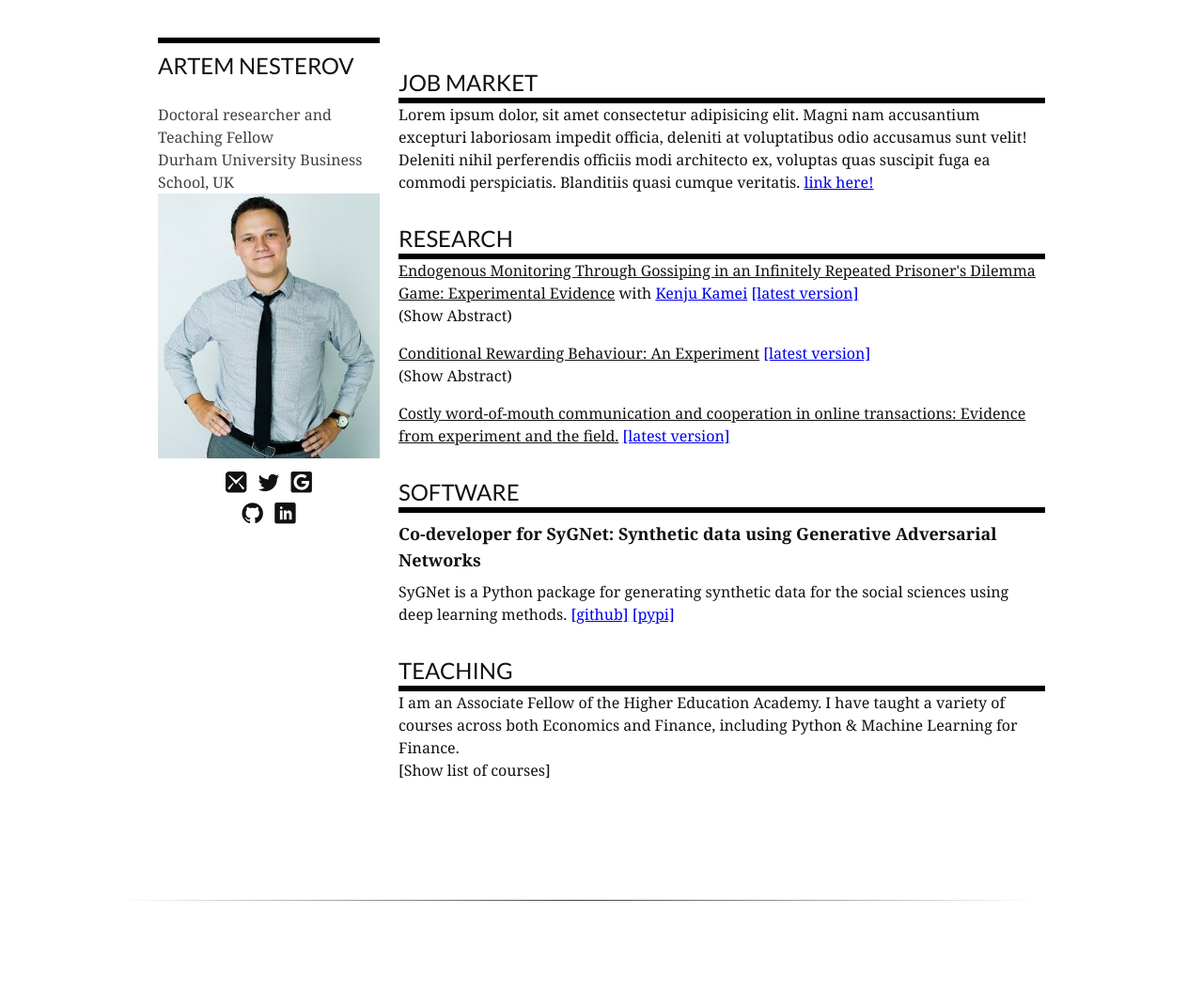
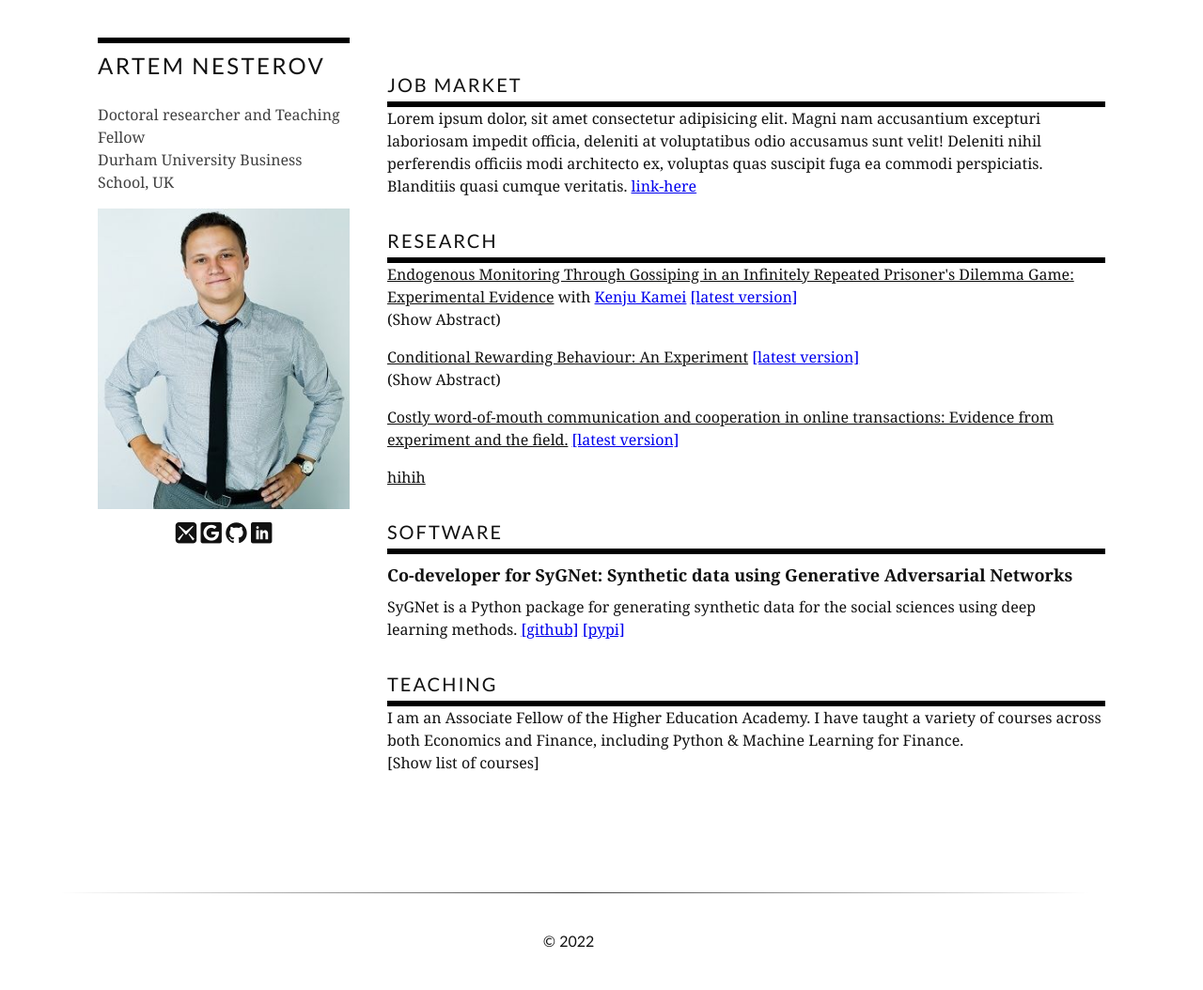
Before and after one commit to Mudassir-Nawaz/artem, a Jekyll site: the page built from index.md, in a window 1280 px wide. Shown: the whole page at 94% size. Built offline with Jekyll 4.4.1, drawn with Linux system fonts in a browser that asks for light colours; some web fonts are replaced; before the commit the page ends 959 px from its top, so only the background shows below that.

Commit message:
for review

```diff
--- /dev/null
+++ b/_data/jobmarket.yml
@@ -0,0 +1,3 @@
+- job-market: Lorem ipsum dolor, sit amet consectetur adipisicing elit. Magni nam accusantium excepturi laboriosam impedit officia, deleniti at voluptatibus odio accusamus sunt velit! Deleniti nihil perferendis officiis modi architecto ex, voluptas quas suscipit fuga ea commodi perspiciatis. Blanditiis quasi cumque veritatis.
+  link-title: link-here
+  link: "#"
--- /dev/null
+++ b/_data/research.yml
@@ -0,0 +1 @@
+- title: hihih
--- a/_includes/footer.html
+++ b/_includes/footer.html
@@ -8,9 +8,9 @@
       </li>
     {% endfor %}
   </ul> -->
-<!-- <div class="credits">
-<!-- <span>&copy; {{ site.time | date: '%Y' }} &nbsp;&nbsp;{{site.author | upcase }}</span></br> <br>    -->
-<!-- </div>    -->
+<div class="credits">
+<span>&copy; {{ site.time | date: '%Y' }} &nbsp;&nbsp;{{site.author | upcase }}</span></br> <br>
+</div>
 </footer>
 
 <script src="{{ "/js/script.js" | relative_url }}"></script>
--- a/_layouts/full-width.html
+++ b/_layouts/full-width.html
@@ -1,34 +1,34 @@
 <!DOCTYPE html>
 <html>
   {% include head.html %}
-  <body class="full-width font-Lato">
+  <body style="width: 100% !important; margin: 0 auto !important;" class="full-width font-Lato">
     {% include header.html %}
     <section class="p-10">
-      <div class="">
+      <div class="container mx-auto">
         <div class="flex flex-col md:flex-row">
           <div class="border-t-[6px] border-black w-full md:w-1/4 py-2">
-            <h1 class="text-bold text-2xl">ARTEM NESTEROV</h1>
+            <h1 class="text-bold text-2xl tracking-widest">ARTEM NESTEROV</h1>
             <span class="block mt-6 font-serif text-neutral-700">{{ page.sub-heading }}</span>
             <span class="block font-serif text-neutral-700">{{ page.school }}</span>
-            <img src="{{'assets/img/nesterov_jpeg.jpg'}}" alt="">
+            <img src="{{'assets/img/nesterov_jpeg.jpg'}}" alt="" class="mt-4">
             <ul class="footer-links mt-4">
-              <li><a href="mailto:hate@spam.net"><span class="icon-mail3"></span></a></li>
+              <a target="_blank" href="mailto:artem.nesterov@durham.ac.uk"><span class="icon-mail3"></span></a>
               {% for entry in site.data.social %}
-                <li>
-                  <a href="{{ entry.link }}"><span class="{{ entry.icon }}"></span></a>
-                </li>
+                <a target="_blank" href="{{ entry.link }}"><span class="{{ entry.icon }}"></span></a>
               {% endfor %}
             </ul>
           </div>
-          <div class="w-full md:w-3/4 mt-8 pl-5">
+          <div class="w-full md:w-3/4 mt-8 pl-10">
             <div class="mb-8">
-              <h1 class="text-bold text-2xl">JOB MARKET</h1>
+              <h1 class="text-bold text-xl my-1 tracking-widest">JOB MARKET</h1>
+              {% for entry in site.data.jobmarket %}
               <div class="border-t-[6px] border-black font-serif">
-                {{ page.job-market }} <a href="#" class="text-blue-600" style="all: revert;">{{ page.link-text }}</a>
+                {{ entry.job-market }} <a href="{{ entry.link }}" class="text-blue-600" style="all: revert;">{{ entry.link-title }}</a>
               </div>
+              {% endfor %}
             </div>
             <div class="mb-8">
-              <h1 class="text-bold text-2xl">RESEARCH</h1>
+              <h1 class="text-bold text-xl my-1 tracking-widest">RESEARCH</h1>
               <div class="border-t-[6px] border-black font-serif space-y-4">
                 <div>
                   <span class="underline">Endogenous Monitoring Through Gossiping in an Infinitely Repeated Prisoner's Dilemma Game: Experimental Evidence</span> with <a style="all: revert;" href="https://sites.google.com/site/kenjukamei2011/">Kenju Kamei</a>
@@ -60,17 +60,22 @@
                     </p>
                   </div> -->
                 </div>
+                {% for entry in site.data.research %}
+                  <div>
+                    <span class="underline">{{ entry.title }}</span>
+                  </div>
+                {% endfor %}
               </div>
             </div>
             <div class="mb-8">
-              <h1 class="text-bold text-2xl">SOFTWARE</h1>
+              <h1 class="text-bold text-xl my-1 tracking-widest">SOFTWARE</h1>
               <div class="border-t-[6px] border-black font-serif">
                 <p class="font-bold text-lg mt-2" style="width: 100%;" >Co-developer for SyGNet: Synthetic data using Generative Adversarial Networks</p>
                 <p class="text-base  mt-2" style="width: 100%;" >SyGNet is a Python package for generating synthetic data for the social sciences using deep learning methods. <a target="_blank" href="https://github.com/tsrobinson/SyGNet" style="all: revert;">[github]</a> <a target="_blank" href="https://pypi.org/project/sygnet/" style="all: revert;"> [pypi]</a></p>
               </div>
             </div>
             <div class="mb-8">
-              <h1 class="text-bold text-2xl">TEACHING</h1>
+              <h1 class="text-bold text-xl my-1 tracking-widest">TEACHING</h1>
               <div class="border-t-[6px] border-black font-serif">
                 <div>
                   <div>
@@ -79,9 +84,9 @@
                   <div>
                     <a id="listBtn" style="all: revert;">[Show list of courses]</a>
                     <ul class="text-base hidden mt-2" style="width: 100%;" id="list">
-                      <a href="https://www.dur.ac.uk/postgraduate.modules/module_description/?year=2022&module_code=ECON40N15" class="block" style="all: none;">ECON40N15: Python for Finance</a>
-                      <a href="https://www.dur.ac.uk/faculty.handbook/archive/module_description/?year=2012&module_code=ECON2141" class="block" style="all: none;">ECON2141: Behavioural and Experimental Economics</a>
-                      <a href="https://www.dur.ac.uk/faculty.handbook/archive/module_description/?year=2021&module_code=ECON2061" class="block" style="all: none;">ECON2061: Economic Data Analysis</a>
+                      {% for entry in site.data.modules %}
+                      <a target="_blank" href="{{ entry.link }}" class="block" style="all: none;">{{ entry.name }}</a>
+                      {% endfor %}
                     </ul>
                   </div>
                 </div>
--- a/css/styles.css
+++ b/css/styles.css
@@ -557,6 +557,55 @@ video {
   --tw-backdrop-sepia:  ;
 }
 
+.container {
+  width: 100%;
+}
+
+@media (min-width: 640px) {
+  .container {
+    max-width: 640px;
+  }
+}
+
+@media (min-width: 768px) {
+  .container {
+    max-width: 768px;
+  }
+}
+
+@media (min-width: 1024px) {
+  .container {
+    max-width: 1024px;
+  }
+}
+
+@media (min-width: 1280px) {
+  .container {
+    max-width: 1280px;
+  }
+}
+
+@media (min-width: 1536px) {
+  .container {
+    max-width: 1536px;
+  }
+}
+
+.mx-auto {
+  margin-left: auto;
+  margin-right: auto;
+}
+
+.my-2 {
+  margin-top: 0.5rem;
+  margin-bottom: 0.5rem;
+}
+
+.my-1 {
+  margin-top: 0.25rem;
+  margin-bottom: 0.25rem;
+}
+
 .mt-6 {
   margin-top: 1.5rem;
 }
@@ -579,6 +628,10 @@ video {
 
 .mt-2 {
   margin-top: 0.5rem;
+}
+
+.ml-5 {
+  margin-left: 1.25rem;
 }
 
 .block {
@@ -629,6 +682,14 @@ video {
   padding-left: 1.25rem;
 }
 
+.pl-8 {
+  padding-left: 2rem;
+}
+
+.pl-10 {
+  padding-left: 2.5rem;
+}
+
 .font-Lato {
   font-family: lato;
 }
@@ -665,6 +726,18 @@ video {
   font-weight: 800;
 }
 
+.font-light {
+  font-weight: 300;
+}
+
+.tracking-wider {
+  letter-spacing: 0.05em;
+}
+
+.tracking-widest {
+  letter-spacing: 0.1em;
+}
+
 .text-neutral-700 {
   --tw-text-opacity: 1;
   color: rgb(64 64 64 / var(--tw-text-opacity));
--- a/index.md
+++ b/index.md
@@ -1,6 +1,6 @@
 ---
 layout: full-width
-title: "ARTEM NESTEROV"
+title: "Artem Nesterov"
 
 sub-heading: Doctoral researcher and Teaching Fellow
 school: Durham University Business School, UK
```
Also changed, not shown: other parts of index.md (+2 -1 lines), _data/modules.yml (added, +8 -0 lines), _data/social.yml (+5 -5 lines).
